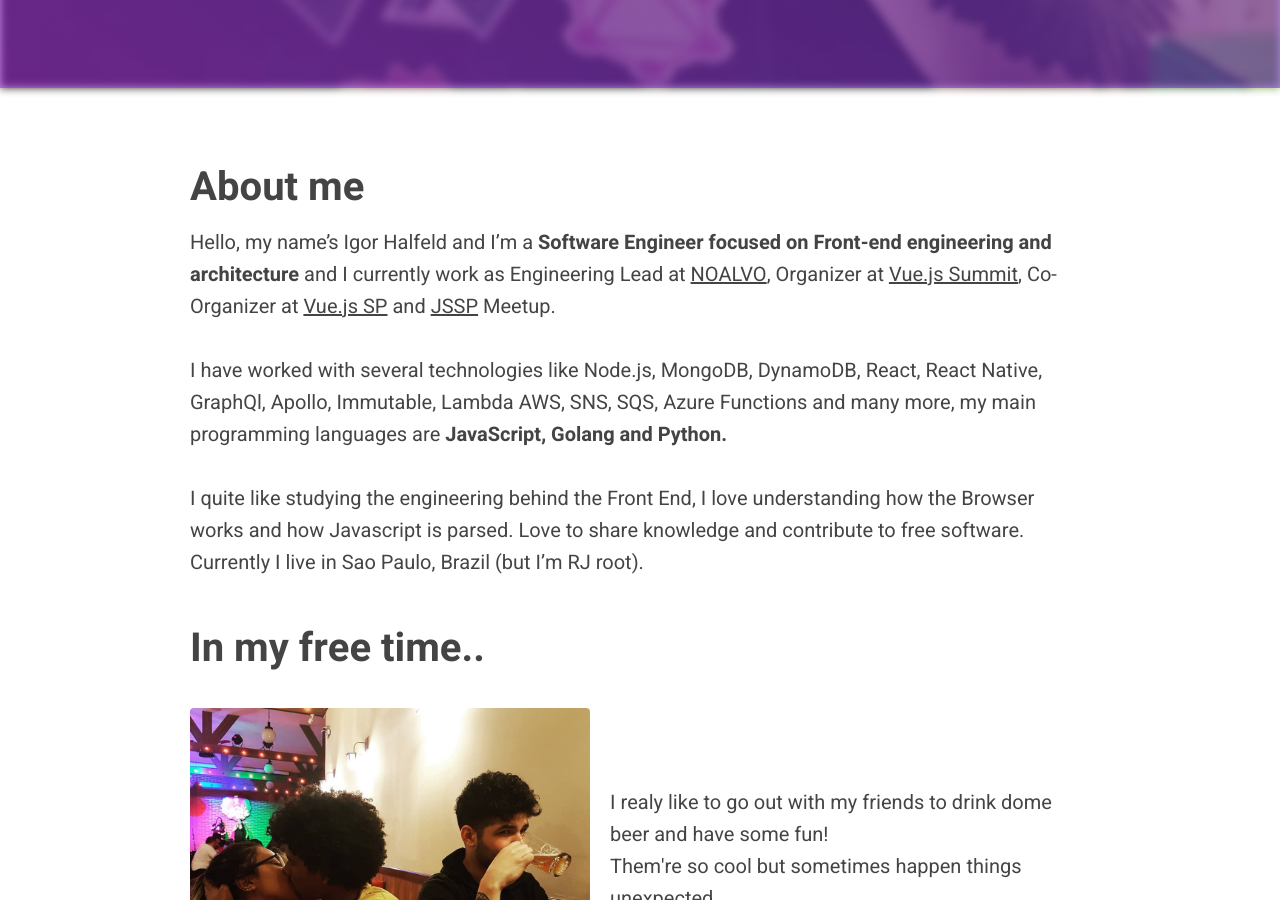
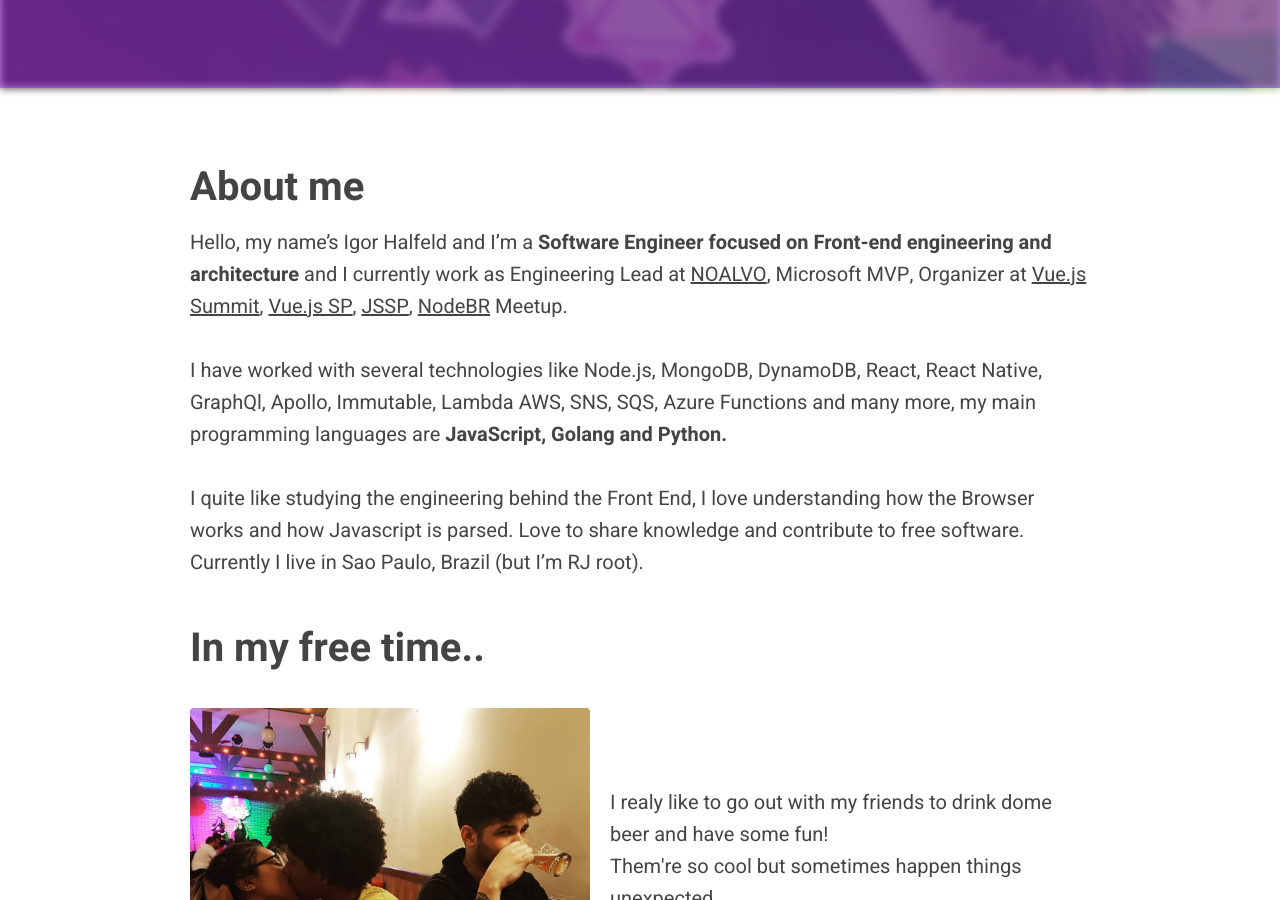
Before and after one commit to Halfeld/website, a Jekyll site: the page built from about-me.md, in a window 1280 px wide and 900 px high, scrolled down 812 px. Built offline with Jekyll 4.4.1, drawn with Linux system fonts in a browser that asks for light colours.

Commit message:
update my description :tada:

```diff
--- a/about-me.md
+++ b/about-me.md
@@ -7,7 +7,7 @@
 
 # About me
 
-Hello, my name's {{ site.title }} and I'm a **{{ site.description }}** and I currently work as Engineering Lead at [NOALVO](https://midianoalvo.com.br/), Organizer at [Vue.js Summit](https://vuejssummit.com/), Co-Organizer at [Vue.js SP](https://www.meetup.com/VueJS-SP) and [JSSP](https://www.meetup.com/Javascript-SP) Meetup.
+Hello, my name's {{ site.title }} and I'm a **{{ site.description }}** and I currently work as Engineering Lead at [NOALVO](https://midianoalvo.com.br/), Microsoft MVP, Organizer at [Vue.js Summit](https://vuejssummit.com/), [Vue.js SP](https://www.meetup.com/VueJS-SP), [JSSP](https://www.meetup.com/Javascript-SP), [NodeBR](https://www.meetup.com/nodebr/) Meetup.
 
 <br />
 
--- a/index.html
+++ b/index.html
@@ -5,7 +5,7 @@
 
 <p>
   Hello, my name's {{ site.title }} and I'm a <strong>{{ site.description }}</strong> and
-  I currently work as Engineering Lead at <a href="https://midianoalvo.com.br/">NOALVO</a>,
+  I currently work as Engineering Lead at <a href="https://midianoalvo.com.br/">NOALVO</a>, Microsoft MVP,
   Organizer at <a href="https://vuejssummit.com/">Vue.js Summit</a>,
   Co-Organizer at <a href="https://www.meetup.com/VueJS-SP">Vue.js SP</a>,
   <a href="https://www.meetup.com/Javascript-SP">JSSP</a> and <a href="https://www.meetup.com/nodebr">NodeBR</a> Meetup...
```
